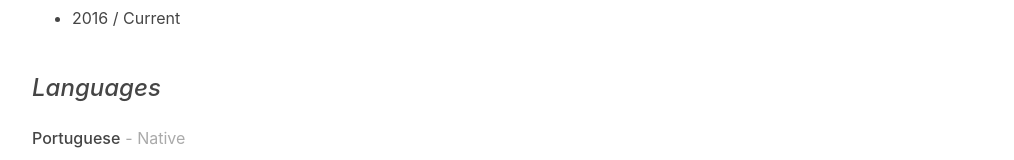
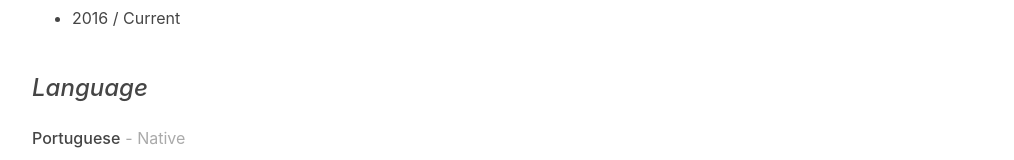
Before and after one commit to murillo94/site, a Next.js app: page /resume in a window 1280 px wide. Shown: the part 1445-1605 px from the top of the page, without its empty margins (13-1027 px from the left). Built offline with nearby package versions, Linux system fonts and the light colour scheme.

Commit message:
Changed text

```diff
--- a/contexts/language.js
+++ b/contexts/language.js
@@ -30,7 +30,7 @@ export const languages = {
     exp1_position: 'Founder & Developer',
     exp1_desc:
       'Helping companies to find out where target audience, explore new markets, control the team flow, and sell more',
-    lng_speak: 'Languages',
+    lng_speak: 'Language',
     native: 'Native',
     intermediate: 'Advanced (reading, speaking and writing)',
     portuguese: 'Portuguese',
@@ -65,7 +65,7 @@ export const languages = {
     exp1_position: 'Fundador & Desenvolvedor',
     exp1_desc:
       'Ajudando as empresas a encontrar novos clientes, explorar novos mercados, controlar o fluxo de atividades do time, e vender mais',
-    lng_speak: 'Línguas',
+    lng_speak: 'Língua',
     native: 'Nativo',
     intermediate: 'Avançado (ler, falar e escrever)',
     portuguese: 'Português',
```
